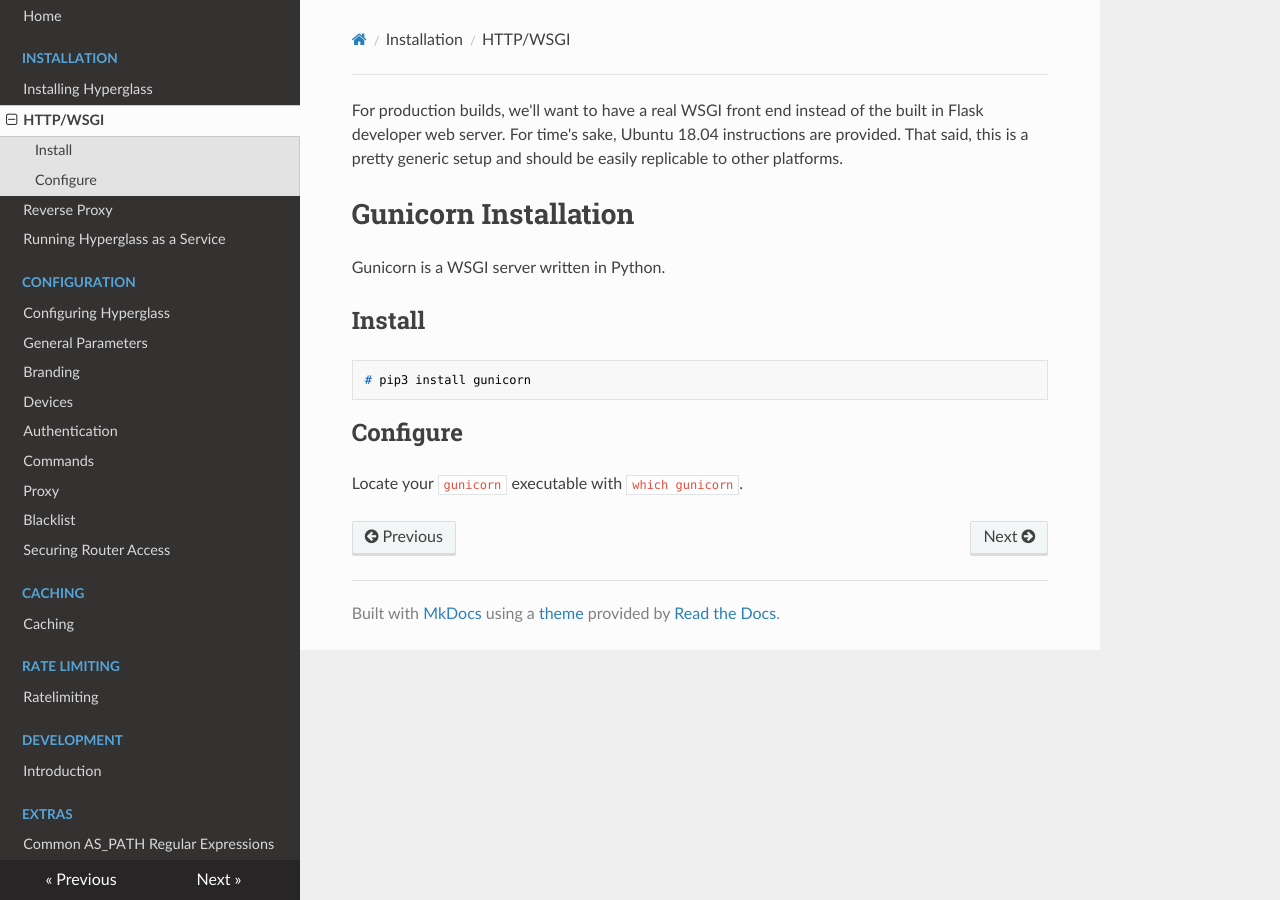
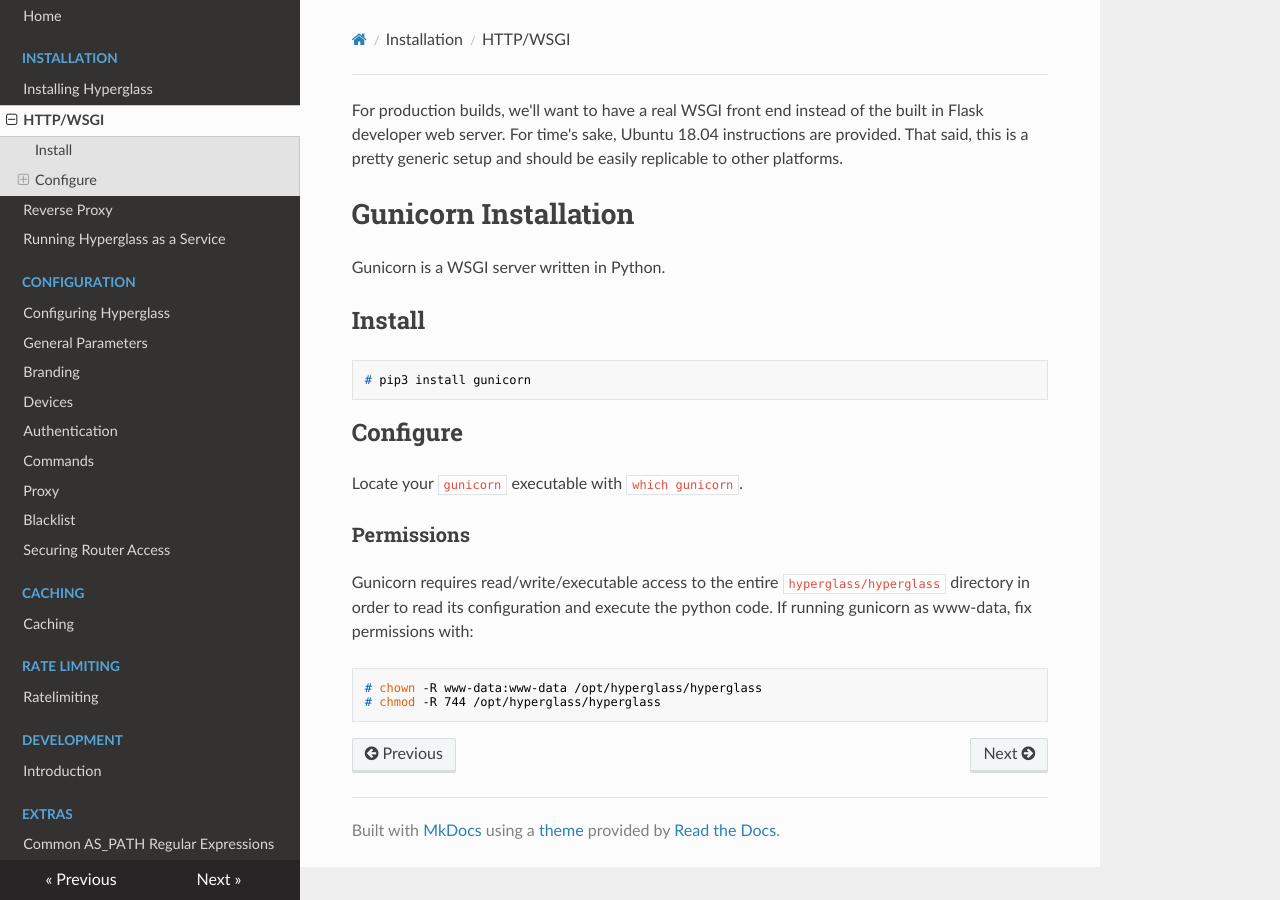
Before and after one commit to thatmattlove/hyperglass, an MkDocs documentation site: the page built from docs/installation/wsgi.md, in a window 1280 px wide. Built offline with MkDocs 1.6.1, drawn with Linux system fonts in a browser that asks for light colours; nearby versions of some CDN libraries.

Commit message:
merging fixes from text linux box

````diff
--- a/docs/installation/wsgi.md
+++ b/docs/installation/wsgi.md
@@ -12,3 +12,39 @@
 ## Configure
 
 Locate your `gunicorn` executable with `which gunicorn`.
+
+### Permissions
+
+Gunicorn requires read/write/executable access to the entire `hyperglass/hyperglass` directory in order to read its configuration and execute the python code. If running gunicorn as www-data, fix permissions with:
+
+```console
+# chown -R www-data:www-data /opt/hyperglass/hyperglass
+# chmod -R 744 /opt/hyperglass/hyperglass
+```
+
+<!-- # Supervisor Installation
+
+To make cross-platform service functionality easier, it is recommended to use [`supervisord`](http://supervisord.org/) to manage the Hyperglass application. If you prefer, `systemd` or your service manager of choice may be used.
+
+Install supervisord:
+
+```console
+# apt install -y supervisor
+```
+
+Create supervisord configuration for Hyperglass:
+
+```console
+# nano /etc/supervisor/conf.d/hyperglass.conf
+[program:hyperglass]
+command = /usr/local/bin/gunicorn -c /opt/hyperglass/hyperglass/gunicorn_config.py hyperglass.wsgi
+directory = /opt/hyperglass/
+user = www-data
+```
+
+Start supervisord:
+
+```console
+# systemctl start supervisor
+# systemctl status supervisor
+``` -->
--- a/hyperglass/static/js/hyperglass.js
+++ b/hyperglass/static/js/hyperglass.js
@@ -189,27 +189,24 @@
     type: 'POST',
     data: JSON.stringify({router: router, cmd: cmd, ipprefix: ipprefix}),
     contentType: "application/json; charset=utf-8",
+    context: document.body,
     readyState: resultsbox.show() && progress.show(),
     statusCode: {
       200: function(response, code) {
-        console.log(code, response);
         progress.hide();
         $('#output').html(`<br><div class="content"><p class="query-output" id="output">${response}</p></div>`);
       },
       405: function(response, code) {
-        console.log(code, response);
         progress.hide();
         $('#ipprefix').addClass('is-warning');
         $('#output').html(`<br><div class="notification is-warning" id="output">${response.responseText}</div>`);
       },
       415: function(response, code) {
-        console.log(code, response);
         progress.hide();
         $('#ipprefix').addClass('is-danger');
         $('#output').html(`<br><div class="notification is-danger" id="output">${response.responseText}</div>`);
       },
       429: function(response, code) {
-        console.log(code, response);
         progress.hide();
         $("#ratelimit").addClass("is-active");
       }
````
Also changed, not shown: 16 other files.
